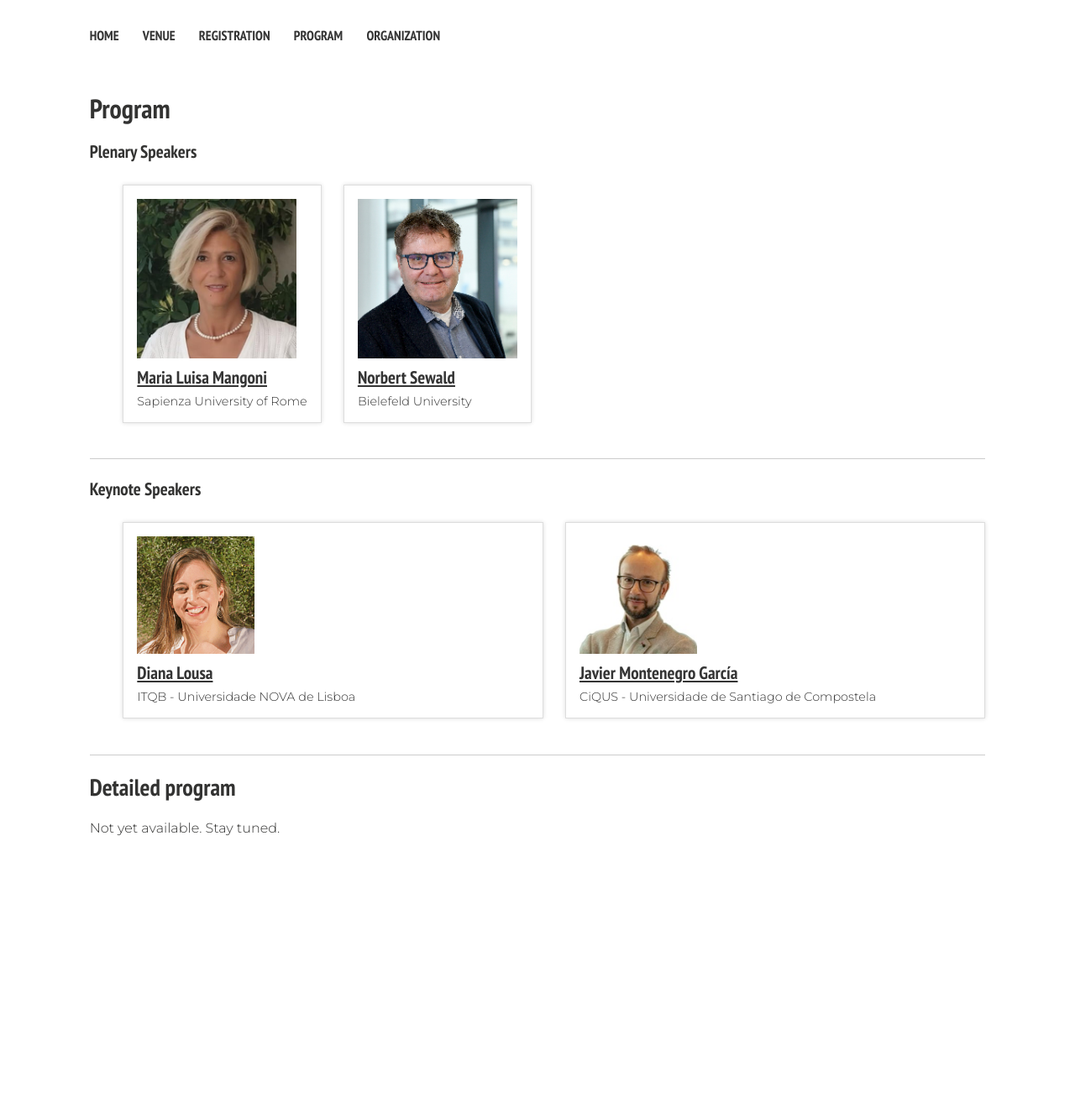
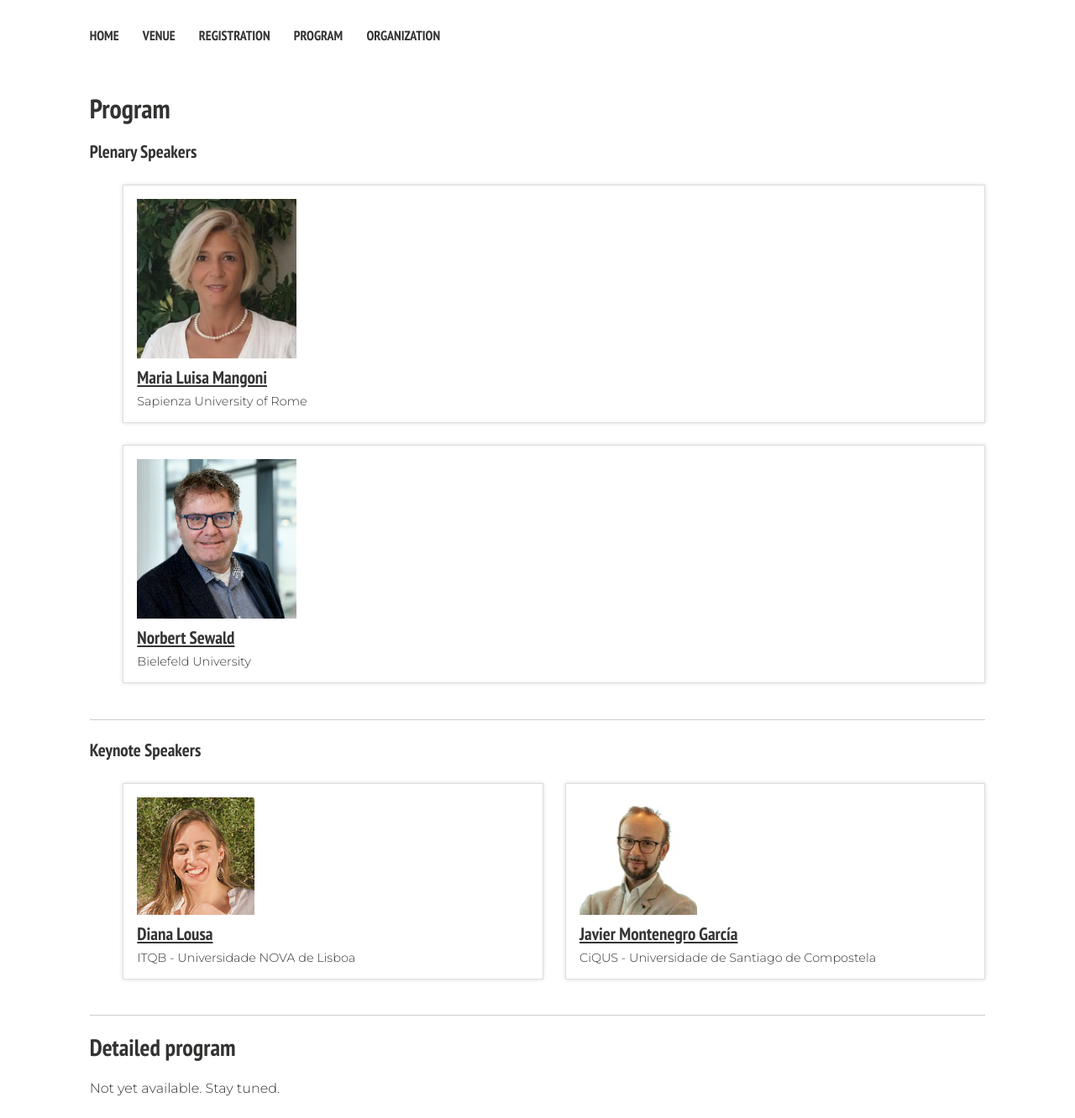
Before and after one commit to Iberian-Peptide-Meeting/XVIII, a Jekyll site: the page built from _pages/program.md, in a window 1280 px wide. Shown: the whole page at 84% size. Built offline with Jekyll 4.4.1, drawn with Linux system fonts in a browser that asks for light colours; nearby versions of some CDN libraries; before the commit the page ends 1022 px from its top, so only the background shows below that.

Commit message:
Fixes to the Program style

```diff
--- a/_layouts/prog.html
+++ b/_layouts/prog.html
@@ -33,7 +33,7 @@
       <h1>{{ page.title }}</h1>
       <div class="article-wrap">
         <h3>Plenary Speakers</h3>
-        <ul class="rig">
+        <ul class="rig columns-1">
             {% for member in site.data.speakers %}
                 {% if member.type == 'plenary' %}
                     <li class="boxed">
--- a/_sass/people.scss
+++ b/_sass/people.scss
@@ -68,6 +68,10 @@ ul.rig li p {
 	line-height: 1.5em;
 	color: #999;
 }
+/* class for 1 column */
+ul.rig.columns-1 li {
+	width: 97.5%; /* this value + 2.5 should = 100% */
+}
 /* class for 2 columns */
 ul.rig.columns-2 li {
 	width: 47.5%; /* this value + 2.5 should = 50% */
```
